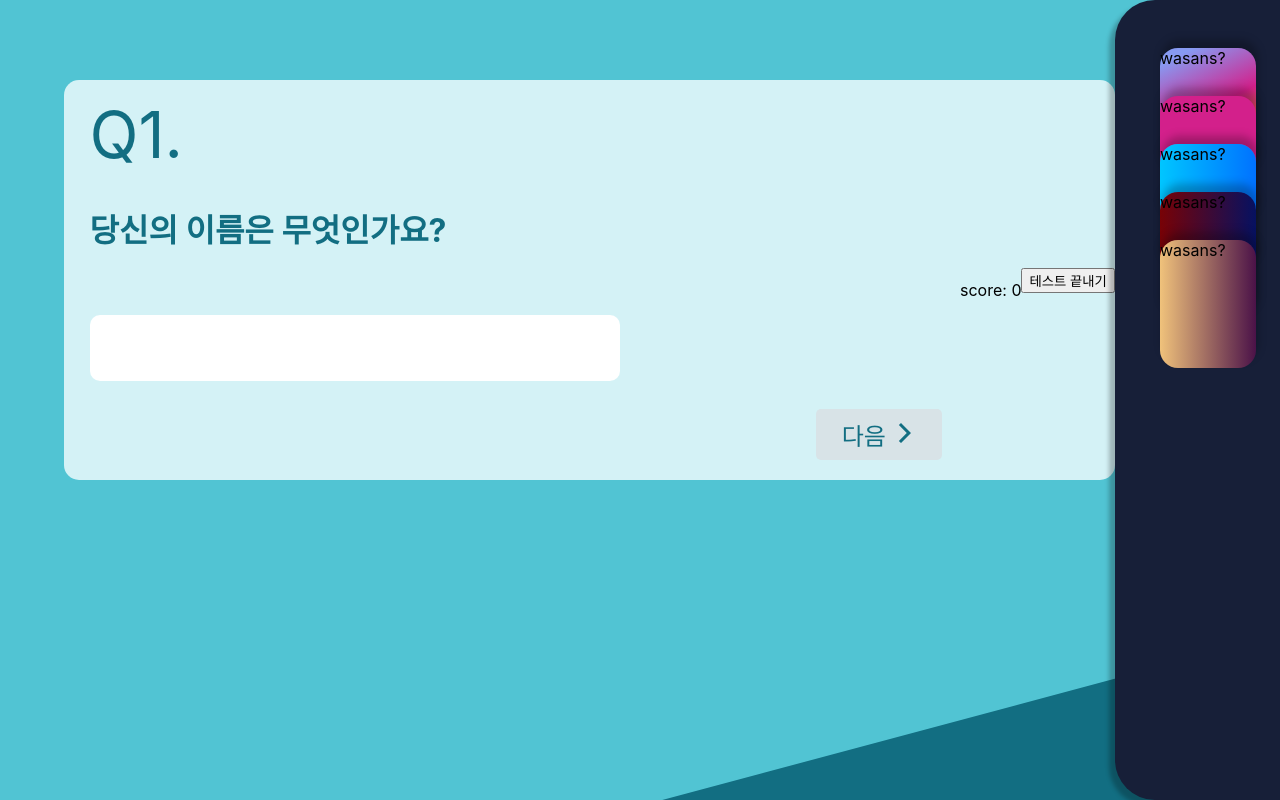
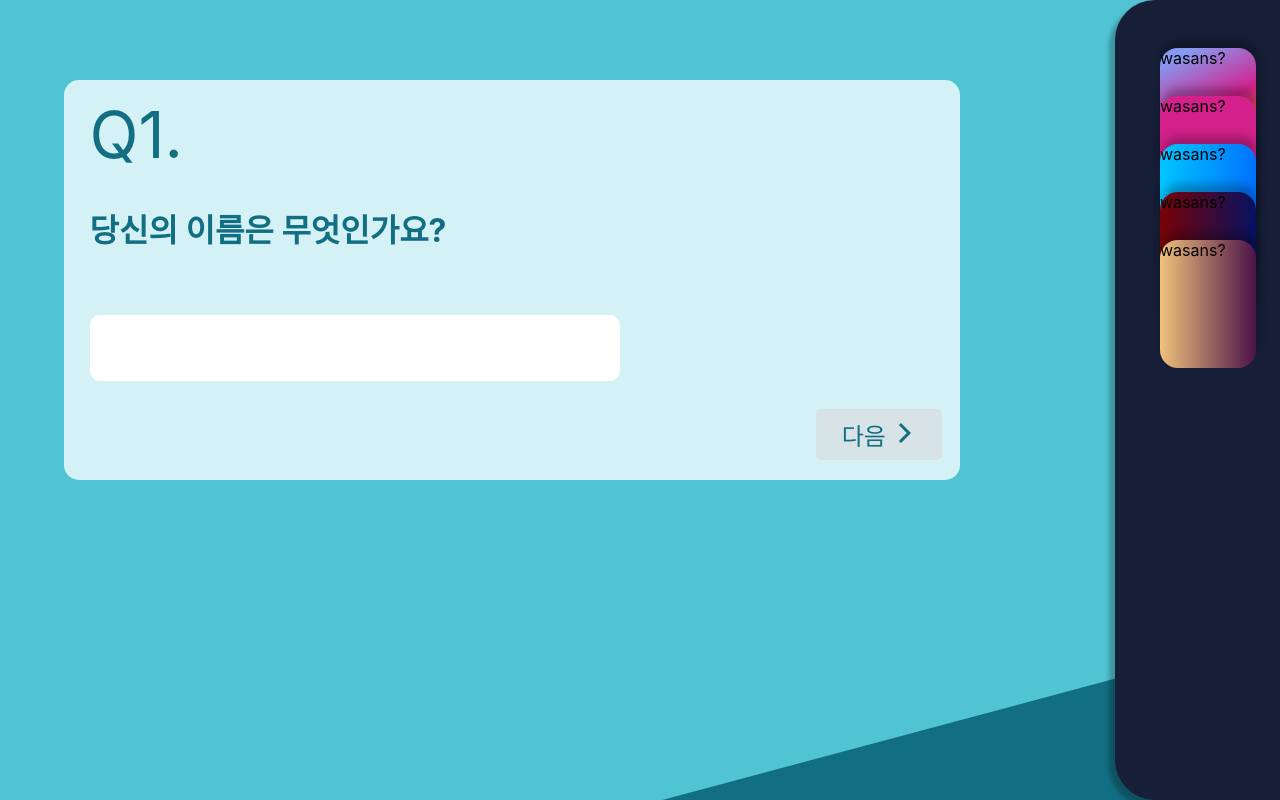
Before and after one commit to Jongminfire/SM-Drunk-Test, a React (Create React App) app: page /main in a window 1280 px wide. Built offline with nearby package versions, Linux system fonts and the light colour scheme.

Commit message:
fix: 불필요한 컨텐츠 제거 (score, 끝내기 버튼)

```diff
--- a/src/Pages/MainPage.js
+++ b/src/Pages/MainPage.js
@@ -53,26 +53,28 @@ const MainPage = (props) => {
 	const { onClickFinish, showQuestion, score, setCards, setAnswers } = props;
 	const [popped, setPopped] = useState(false);
 	const [selectedCard, setSelectedCard] = useState(null);
-	const testcards=[
-		{ id:0, bg: "linear-gradient(153.55deg, #879AF2 9.48%, #D3208B 48.25%, #FDA000 85.78%)" },
-		{ id:1, bg: "#D3208B" },
-		{ id:2, bg: "linear-gradient(to right, #00c6ff, #0072ff)" },
-		{ id:3, bg: "linear-gradient(to right, #780206, #061161)" },
-		{ id:4, bg: "linear-gradient(to right, #f0c27b, #4b1248)" }
-	]
+	const testcards = [
+		{ id: 0, bg: "linear-gradient(153.55deg, #879AF2 9.48%, #D3208B 48.25%, #FDA000 85.78%)" },
+		{ id: 1, bg: "#D3208B" },
+		{ id: 2, bg: "linear-gradient(to right, #00c6ff, #0072ff)" },
+		{ id: 3, bg: "linear-gradient(to right, #780206, #061161)" },
+		{ id: 4, bg: "linear-gradient(to right, #f0c27b, #4b1248)" },
+	];
 	return (
 		<Background>
 			<OtherBackground></OtherBackground>
-			<Contents>
-				{showQuestion()}
-				<br />
-				score: {score}
-				<br />
-				<button onClick={onClickFinish}>테스트 끝내기</button>
-			</Contents>
-			<CardDrawer clckevent={(card)=>{setPopped(true);setSelectedCard(card)}} cards={testcards}>sans here</CardDrawer>
+			<Contents>{showQuestion()}</Contents>
+			<CardDrawer
+				clckevent={(card) => {
+					setPopped(true);
+					setSelectedCard(card);
+				}}
+				cards={testcards}
+			>
+				sans here
+			</CardDrawer>
 			{/* <WaveEffect/> */}
-			<CardPopup popped={popped} setPopped={setPopped} card={selectedCard}/>
+			<CardPopup popped={popped} setPopped={setPopped} card={selectedCard} />
 		</Background>
 	);
 };
```
